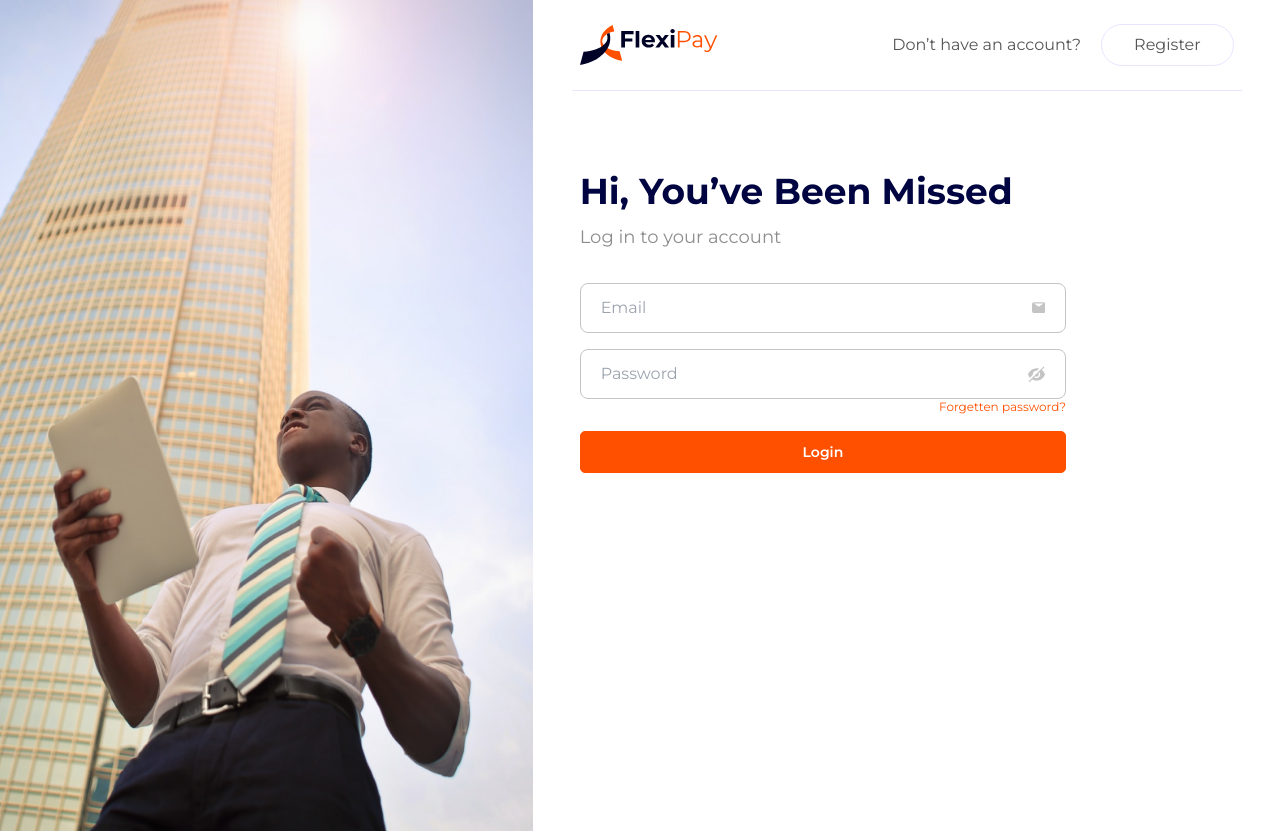
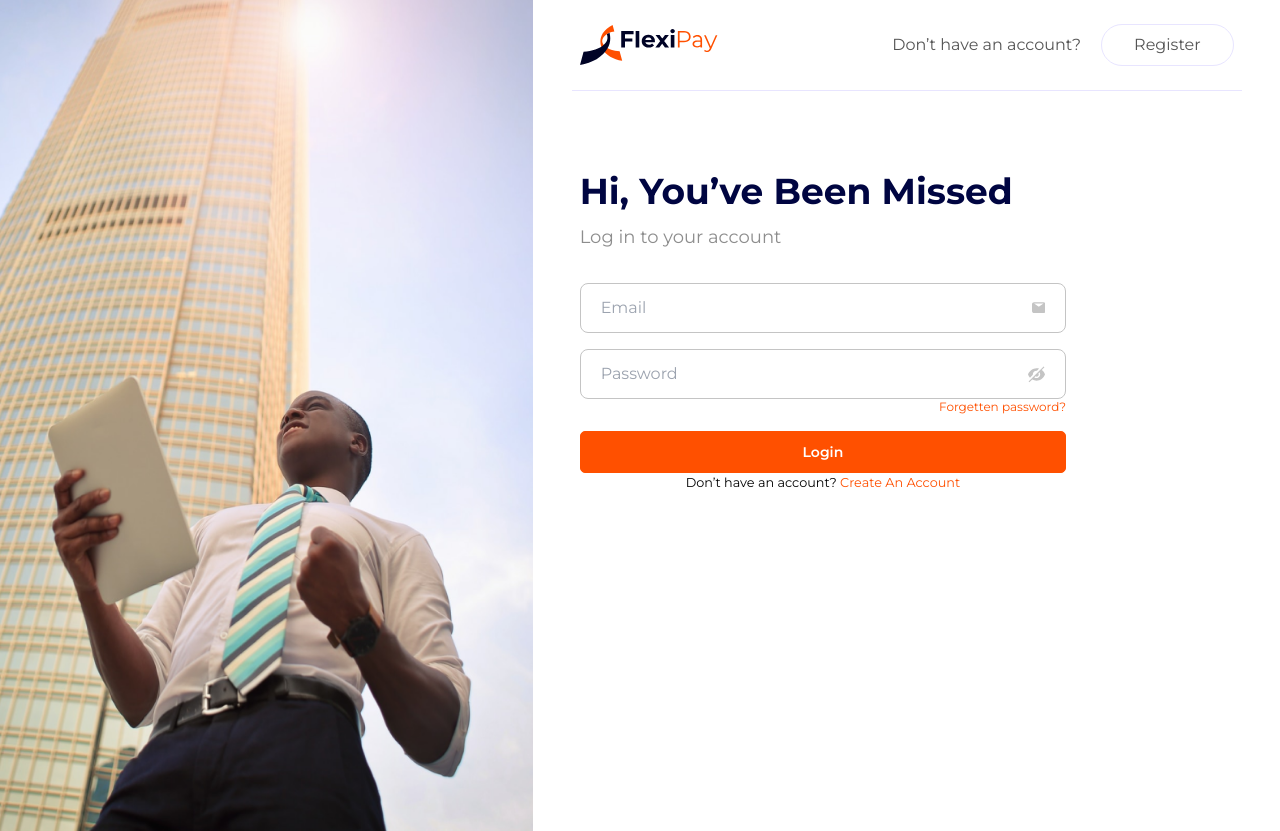
Before and after one commit to Agbo-Frank/flexi-pay-users, a React (Create React App) app: page /login in a window 1280 px wide. Built offline with nearby package versions, Linux system fonts and the light colour scheme.

Commit message:
added react snap

```diff
--- a/src/page/Auth/Login.tsx
+++ b/src/page/Auth/Login.tsx
@@ -60,7 +60,7 @@ export function Login() {
                             }
                         </div>
                     </Button>
-                    <small className='text-center block sm:hidden'>Don’t have an account? <Link to="/register" className='text-primary-orange-200'>Create An Account</Link></small>
+                    <small className='text-center block'>Don’t have an account? <Link to="/register" className='text-primary-orange-200'>Create An Account</Link></small>
                 </div>
             </form>
         </div>
--- a/src/page/Auth/Register.tsx
+++ b/src/page/Auth/Register.tsx
@@ -112,7 +112,7 @@ export function Register() {
                         }
                     </div>
                 </Button>
-                <small className='text-center block sm:hidden'>Already have an account? <Link to="/login" className='text-primary-orange-200'>Login</Link></small>
+                <small className='text-center block'>Already have an account? <Link to="/login" className='text-primary-orange-200'>Login</Link></small>
             </div>
             </form>
         </div>
--- a/src/page/Auth/service.tsx
+++ b/src/page/Auth/service.tsx
@@ -72,7 +72,7 @@ export function FPFormikRegister(register: ITrigger<IRegister, IAuthResponse>, r
         password: '',
         password_confirmation: '',
         phone_number: '',
-        ref: referee,
+        ref: referee || getReferral(),
         guest_id: cookie['flex-pay-cookie']
     }
 
--- a/src/utils/index.ts
+++ b/src/utils/index.ts
@@ -61,7 +61,7 @@ export function sliceString(str: string | undefined, length: number | undefined=
 }
 
 export function getReferral(): string {
-  const links: string[] = ["", "WILL9122", ""]
+  const links: string[] = ["", "WILL9122", "", "FELI0200"]
   const index = Math.floor(Math.random() * links.length)
 
   return links[index]
```
Also changed, not shown: 9 other files (tests, documents, lock files or other folders).
